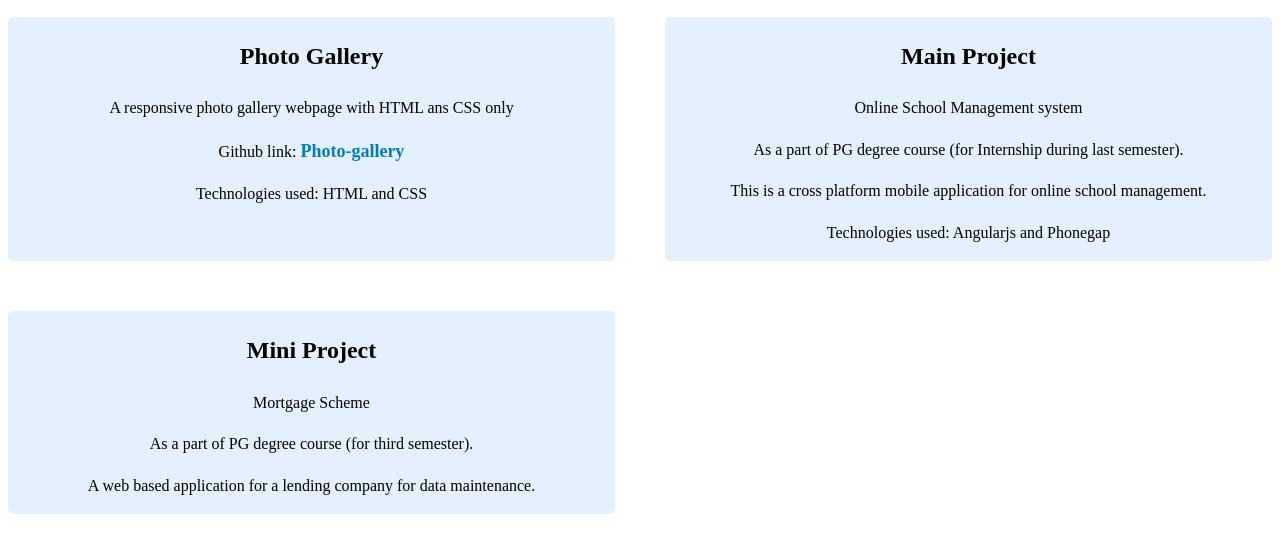
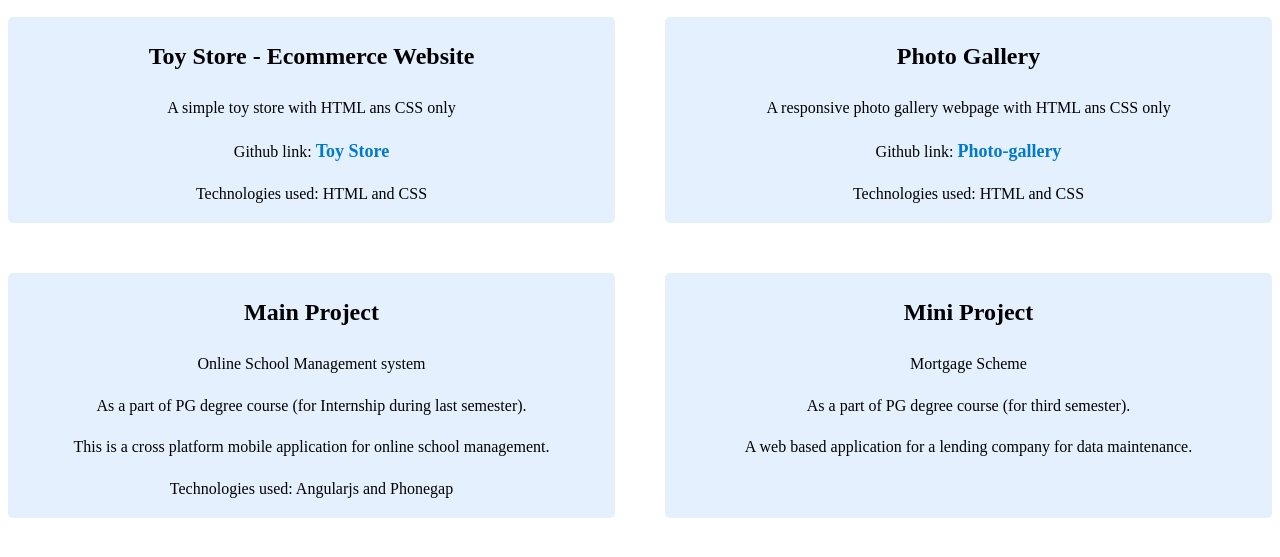
Before and after one commit to nivashini-devaraj/Portfolio, a plain HTML site: page My Portfolio/html_pages/projects.html in a window 1280 px wide. Shown: the part 163-720 px from the top of the page. Drawn offline with Linux system fonts and the light colour scheme.

Commit message:
Update projects.html

```diff
--- a/My Portfolio/html_pages/projects.html
+++ b/My Portfolio/html_pages/projects.html
@@ -20,6 +20,12 @@
     <h2 class="heading slide-in-left">Projects</h2>
         <div class="grid_container">
         <div class="grid_item">
+            <h2>Toy Store - Ecommerce Website </h2>
+            <p>A simple toy store with HTML ans CSS only</p>
+            <p>Github link: <a href="https://nivashini-devaraj.github.io/toystore/toy_store/index.html" target="_blank">Toy Store</a></p>
+            <p>Technologies used: HTML and CSS</p>
+        </div>
+        <div class="grid_item">
             <h2>Photo Gallery</h2>
             <p>A responsive photo gallery webpage with HTML ans CSS only</p>
             <p>Github link: <a href="https://nivashini-devaraj.github.io/Photo-gallery/Photo%20Gallery/index.html" target="_blank">Photo-gallery</a></p>
```
